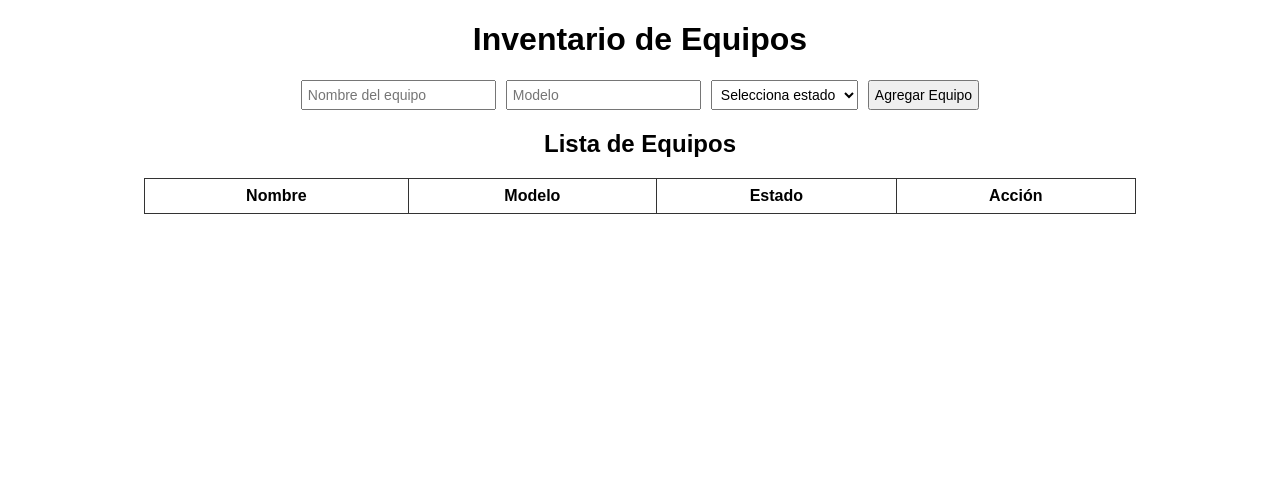
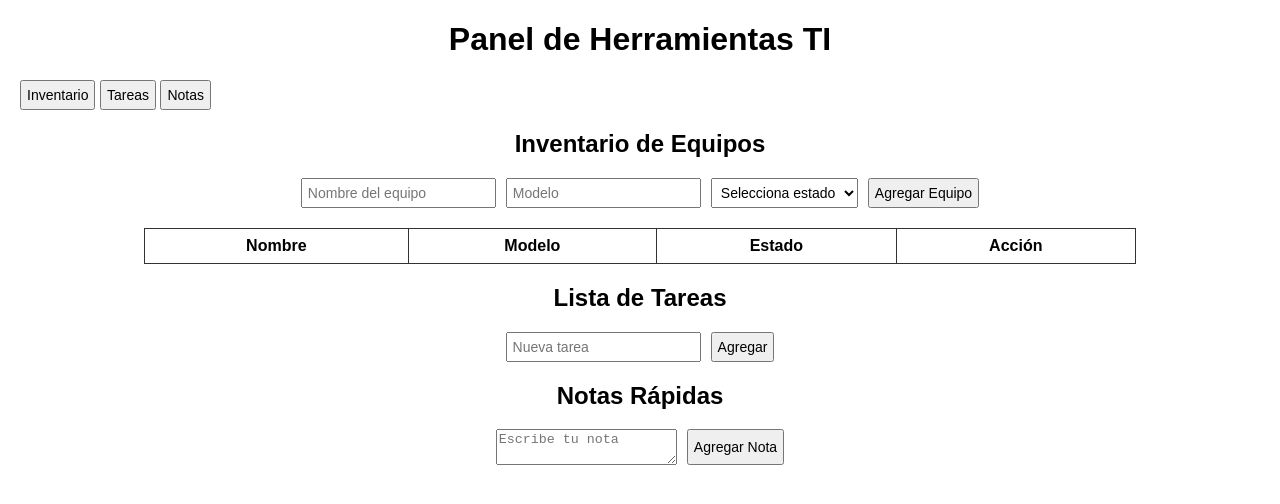
Before and after one commit to drackfaster134-jpg/diegocabrera, a plain HTML site: page index.html in a window 1280 px wide. Drawn offline with Linux system fonts and the light colour scheme.

Commit message:
Update index.html

```diff
--- a/index.html
+++ b/index.html
@@ -2,12 +2,21 @@
 <html lang="es">
 <head>
     <meta charset="UTF-8">
-    <title>Inventario de Equipos</title>
+    <title>Panel TI</title>
     <link rel="stylesheet" href="style.css">
 </head>
 <body>
-    <h1>Inventario de Equipos</h1>
+    <h1>Panel de Herramientas TI</h1>
 
+    <div class="tabs">
+        <button class="tab-btn" onclick="abrirTab('inventario')">Inventario</button>
+        <button class="tab-btn" onclick="abrirTab('tareas')">Tareas</button>
+        <button class="tab-btn" onclick="abrirTab('notas')">Notas</button>
+    </div>
+
+    <!-- Inventario -->
+    <div id="inventario" class="tab">
+        <h2>Inventario de Equipos</h2>
         <form id="form-equipo">
             <input type="text" id="nombre" placeholder="Nombre del equipo" required>
             <input type="text" id="modelo" placeholder="Modelo" required>
@@ -19,8 +28,6 @@
             </select>
             <button type="submit">Agregar Equipo</button>
         </form>
-
-    <h2>Lista de Equipos</h2>
         <table id="tabla-equipos">
             <thead>
                 <tr>
@@ -30,10 +37,29 @@
                     <th>Acción</th>
                 </tr>
             </thead>
-        <tbody>
-            <!-- Los equipos se agregarán aquí -->
-        </tbody>
+            <tbody></tbody>
         </table>
+    </div>
+
+    <!-- Tareas -->
+    <div id="tareas" class="tab">
+        <h2>Lista de Tareas</h2>
+        <form id="form-tarea">
+            <input type="text" id="tarea-texto" placeholder="Nueva tarea" required>
+            <button type="submit">Agregar</button>
+        </form>
+        <ul id="lista-tareas"></ul>
+    </div>
+
+    <!-- Notas -->
+    <div id="notas" class="tab">
+        <h2>Notas Rápidas</h2>
+        <form id="form-nota">
+            <textarea id="nota-texto" placeholder="Escribe tu nota" required></textarea>
+            <button type="submit">Agregar Nota</button>
+        </form>
+        <ul id="lista-notas"></ul>
+    </div>
 
     <script src="script.js"></script>
 </body>
```
Lines whose indentation alone changed are shown as unchanged.
